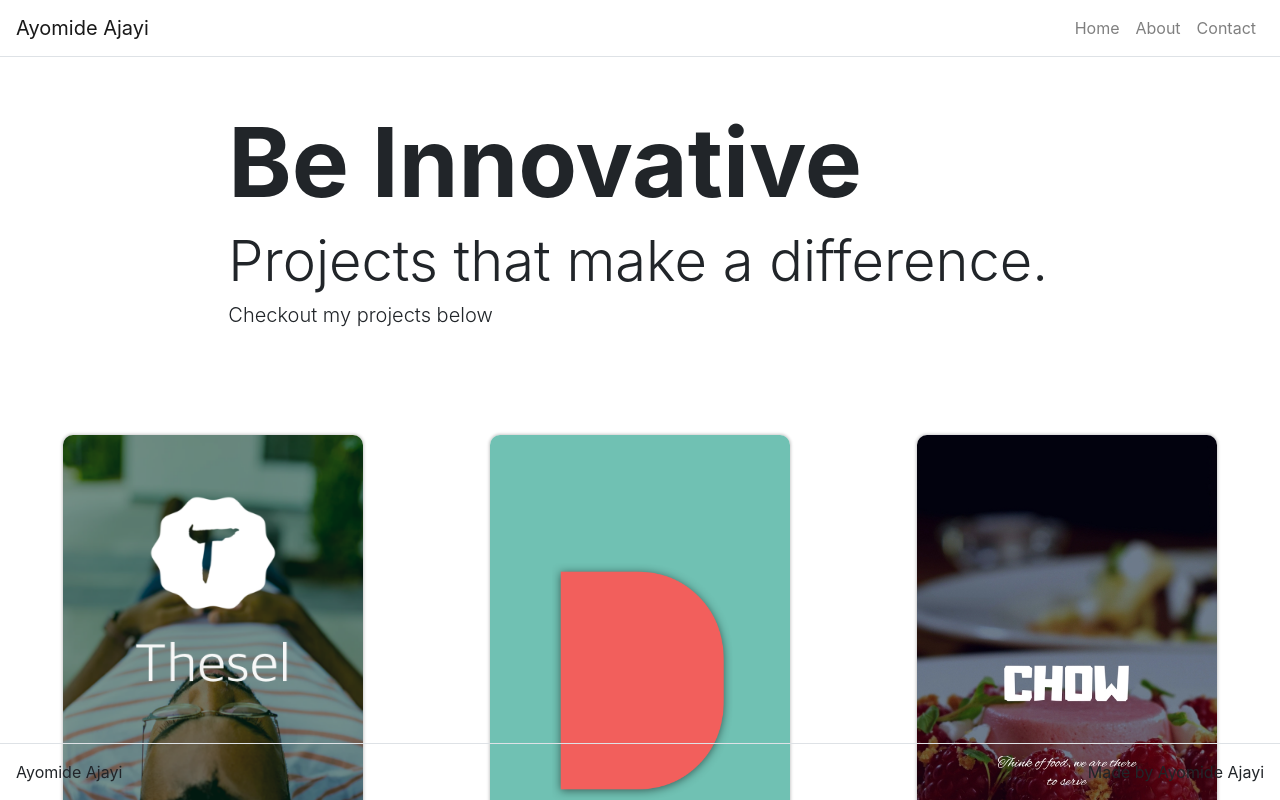
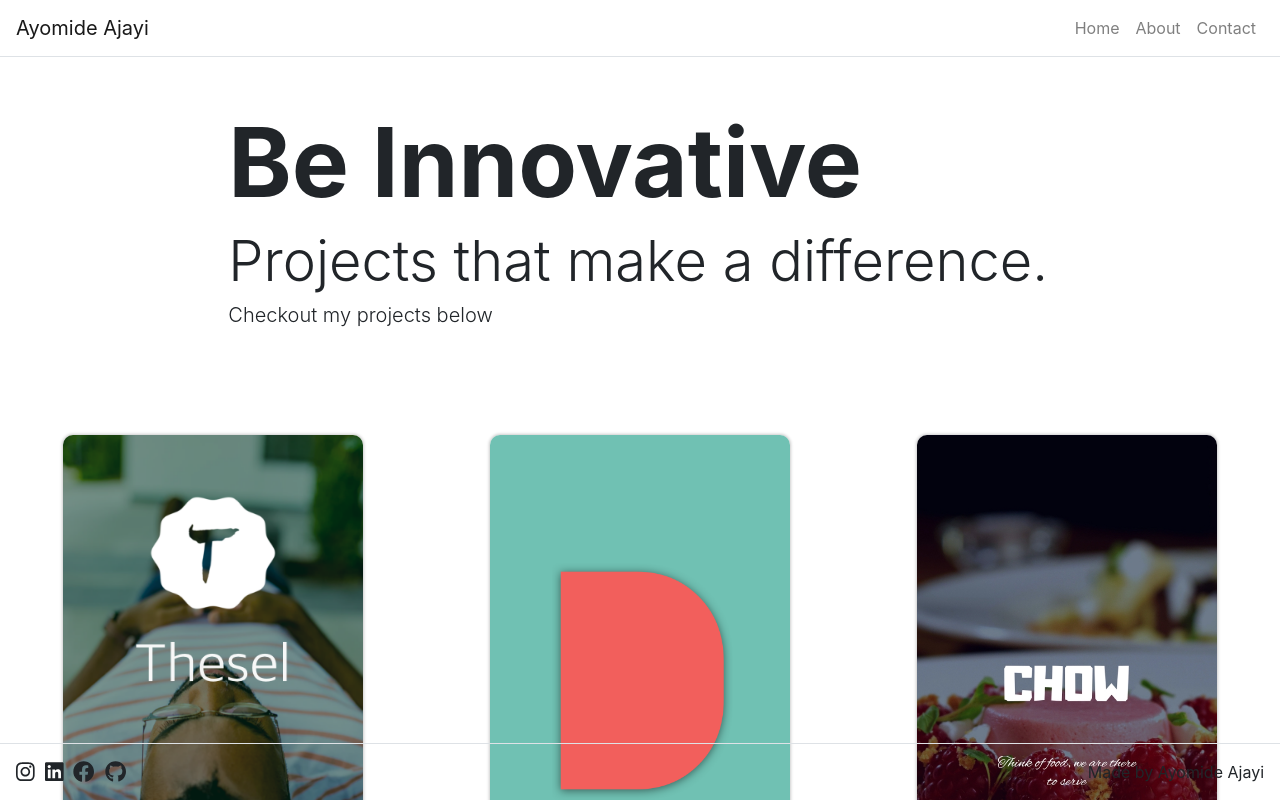
Before and after one commit to SKPnation/my-portfolio-site, a React (Create React App) app: page / in a window 1280 px wide. Shown: the top 800 px of the page. Built offline with nearby package versions, Linux system fonts and the light colour scheme.

Commit message:
added social links

```diff
--- a/package.json
+++ b/package.json
@@ -3,6 +3,10 @@
   "version": "0.1.0",
   "private": true,
   "dependencies": {
+    "@fortawesome/fontawesome-svg-core": "^1.2.34",
+    "@fortawesome/free-brands-svg-icons": "^5.15.2",
+    "@fortawesome/free-solid-svg-icons": "^5.15.2",
+    "@fortawesome/react-fontawesome": "^0.1.14",
     "@testing-library/jest-dom": "^5.11.9",
     "@testing-library/react": "^11.2.3",
     "@testing-library/user-event": "^12.6.0",
--- a/src/App.js
+++ b/src/App.js
@@ -6,6 +6,12 @@ import Footer from './components/Footer';
 import HomePage from './pages/HomePage';
 import AboutPage from './pages/AboutPage';
 import ContactPage from './pages/ContactPage';
+
+import { library } from '@fortawesome/fontawesome-svg-core'
+import { fab } from '@fortawesome/free-brands-svg-icons'
+import { faCheckSquare, faCoffee } from '@fortawesome/free-solid-svg-icons'
+
+library.add(fab, faCheckSquare, faCoffee)
 
 class App extends React.Component {
 
--- a/src/components/Carousel.js
+++ b/src/components/Carousel.js
@@ -1,7 +1,7 @@
 import React from 'react';
 import { Container, Row } from 'react-bootstrap';
+import Card from '../components/Card';
 
-import Card from '../components/Card';
 import devgrub from '../assets/images/devgrub.png';
 import chow from '../assets/images/chow.jpg';
 import thesel from '../assets/images/thesel.png';
--- a/src/components/Footer.js
+++ b/src/components/Footer.js
@@ -1,5 +1,6 @@
 import React from "react";
 import { Container, Row, Col } from "react-bootstrap";
+import { FontAwesomeIcon } from '@fortawesome/react-fontawesome'
 
 //mt-5?
 
@@ -9,7 +10,26 @@ function Footer() {
             <Container fluid={true}>
                 <Row className="border-top justify-content-between p-3">
                     <Col className="p-0" md={3} sm={12}>
-                        Ayomide Ajayi
+                        <FontAwesomeIcon
+                            onClick={(e) => {
+                                e.preventDefault();
+                                window.location.href='https://www.instagram.com/ayomide_skiplab/';
+                            }} className="footer-icon" size="lg" icon={['fab', 'instagram']} />
+                        <FontAwesomeIcon
+                            onClick={(e) => {
+                                e.preventDefault();
+                                window.location.href='https://www.linkedin.com/in/ayomide-ajayi-2b03b5150/';
+                            }} className="footer-icon" size="lg" icon={['fab', 'linkedin']} />
+                        <FontAwesomeIcon
+                            onClick={(e) => {
+                                e.preventDefault();
+                                window.location.href='https://web.facebook.com/ayomideseaz/';
+                            }} className="footer-icon" size="lg" icon={['fab', 'facebook']} />
+                        <FontAwesomeIcon
+                             onClick={(e) => {
+                                e.preventDefault();
+                                window.location.href='https://github.com/SKPnation';
+                            }} className="footer-icon" size="lg" icon={['fab', 'github']} />
                     </Col>
                     <Col className="p-0 d-flex justify-content-end" md={3}>
                       Made by Ayomide Ajayi
--- a/src/index.css
+++ b/src/index.css
@@ -56,3 +56,8 @@ code {
   color: #EE6352;
   padding: 10px 15px;
 }
+
+
+.footer-icon {
+  margin-right: 10px;
+}
```
Also changed, not shown: 2 other files (tests, documents, lock files or other folders).
